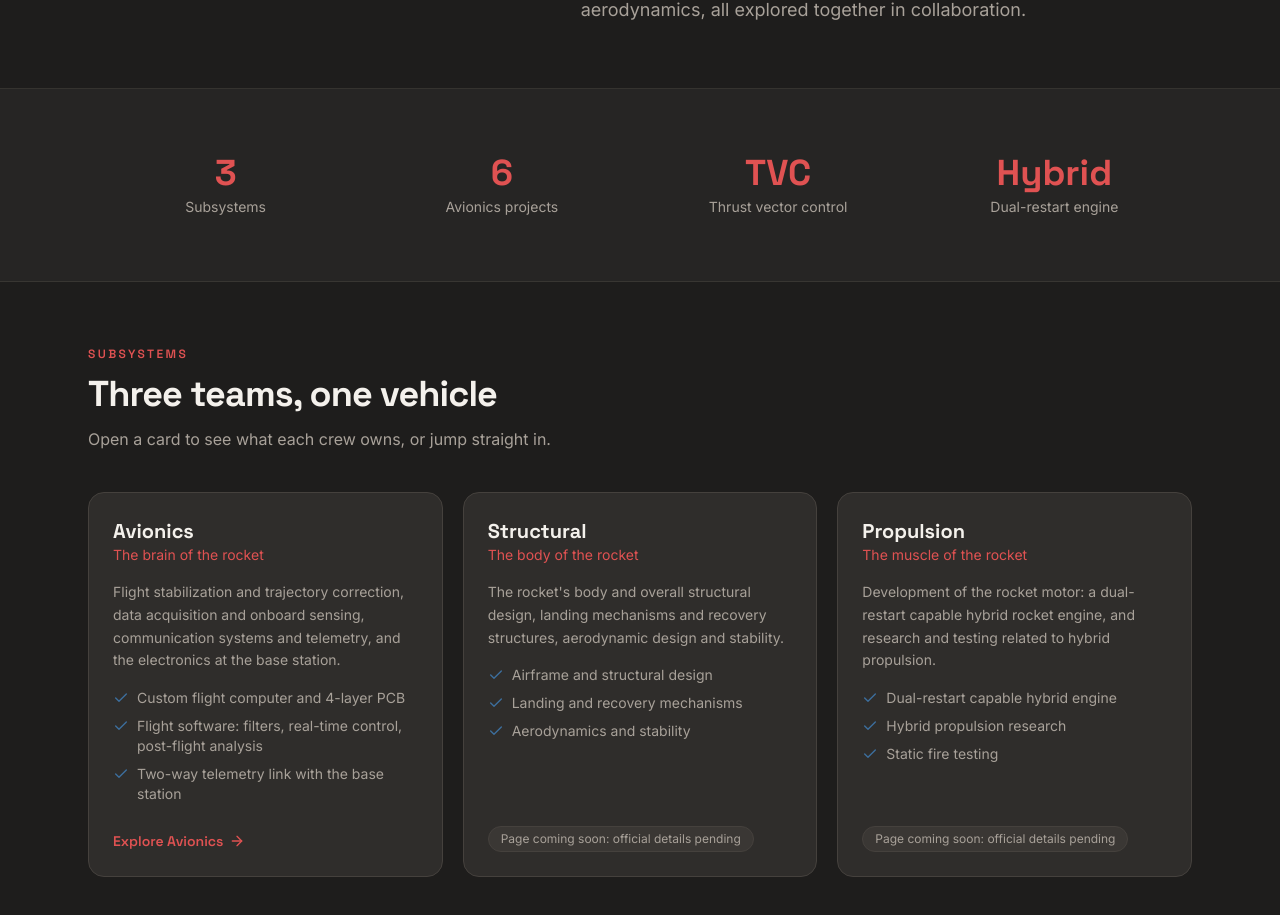
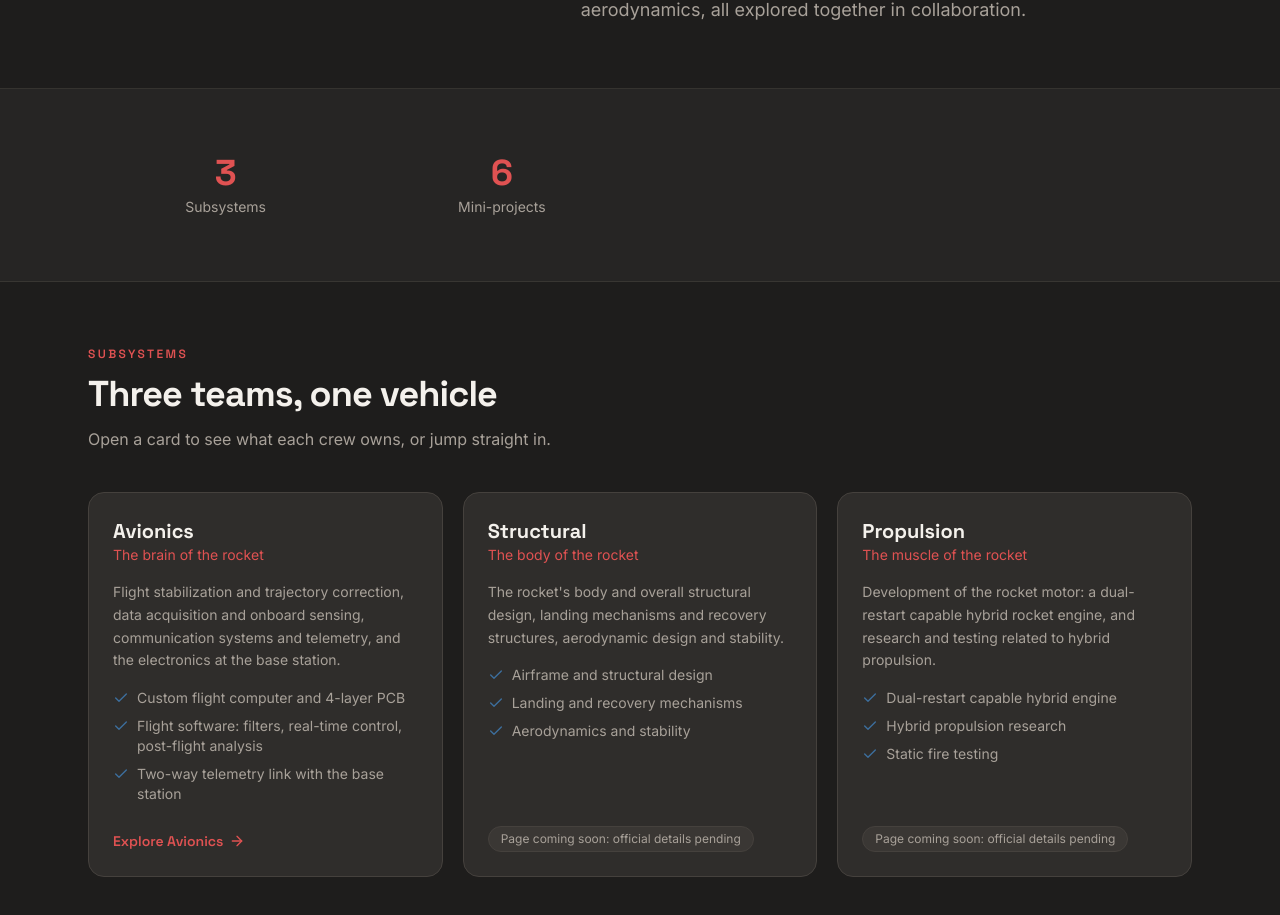
Before and after one commit to Rocketry-Avionics/Rocketry-Website, a Next.js app: page / in a window 1280 px wide. Shown: the part 1553-2468 px from the top of the page. Built offline with nearby package versions, Linux system fonts and the light colour scheme.

Commit message:
feat: count mini-projects dynamically across all subsystems

```diff
--- a/src/content/projects.ts
+++ b/src/content/projects.ts
@@ -1,4 +1,8 @@
-import type { AvionicsProject } from "./types";
+import type { AvionicsProject, MiniProjectRef } from "./types";
+
+export const structuralProjects: MiniProjectRef[] = [];
+
+export const propulsionProjects: MiniProjectRef[] = [];
 
 export const avionicsProjects: AvionicsProject[] = [
   {
--- a/src/content/stats.ts
+++ b/src/content/stats.ts
@@ -1,8 +1,10 @@
+import { avionicsProjects, propulsionProjects, structuralProjects } from "./projects";
 import type { StatItem } from "./types";
+
+const miniProjectCount =
+  avionicsProjects.length + structuralProjects.length + propulsionProjects.length;
 
 export const stats: StatItem[] = [
   { value: "3", label: "Subsystems" },
-  { value: "6", label: "Avionics projects" },
-  { value: "TVC", label: "Thrust vector control" },
-  { value: "Hybrid", label: "Dual-restart engine" },
+  { value: String(miniProjectCount), label: "Mini-projects" },
 ];
--- a/src/content/types.ts
+++ b/src/content/types.ts
@@ -75,3 +75,8 @@ export interface StatItem {
   value: string;
   label: string;
 }
+
+export interface MiniProjectRef {
+  id: string;
+  title: string;
+}
```
